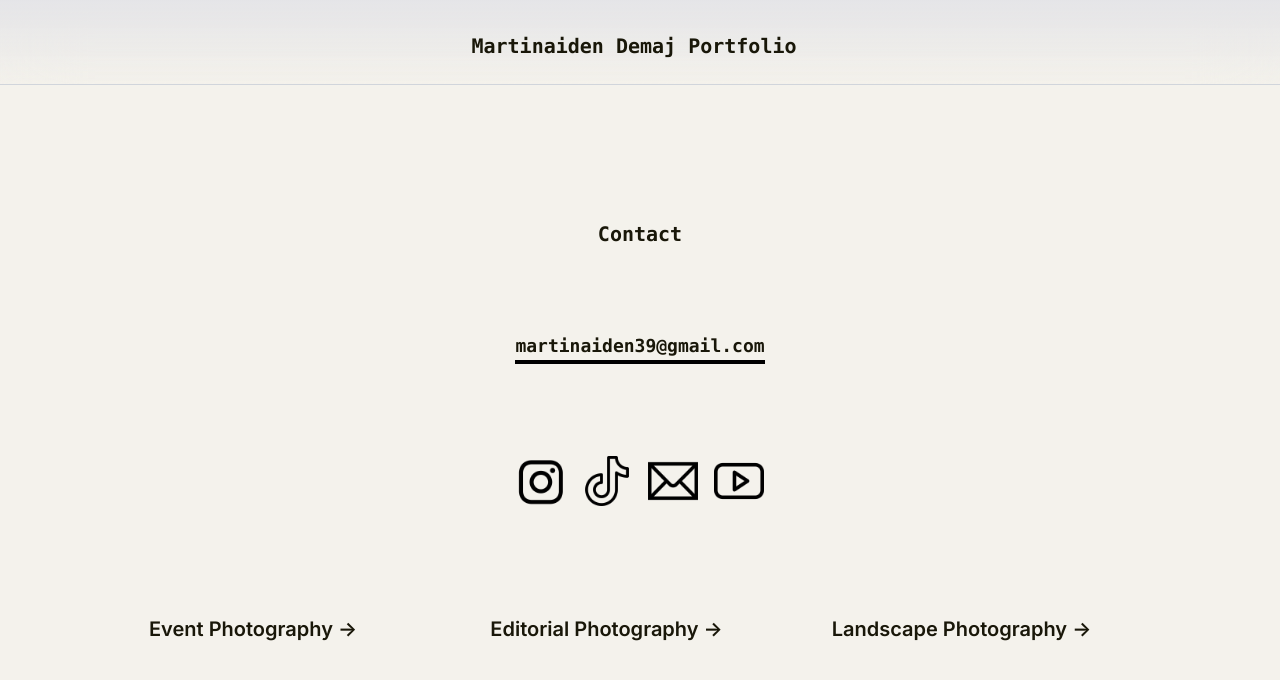
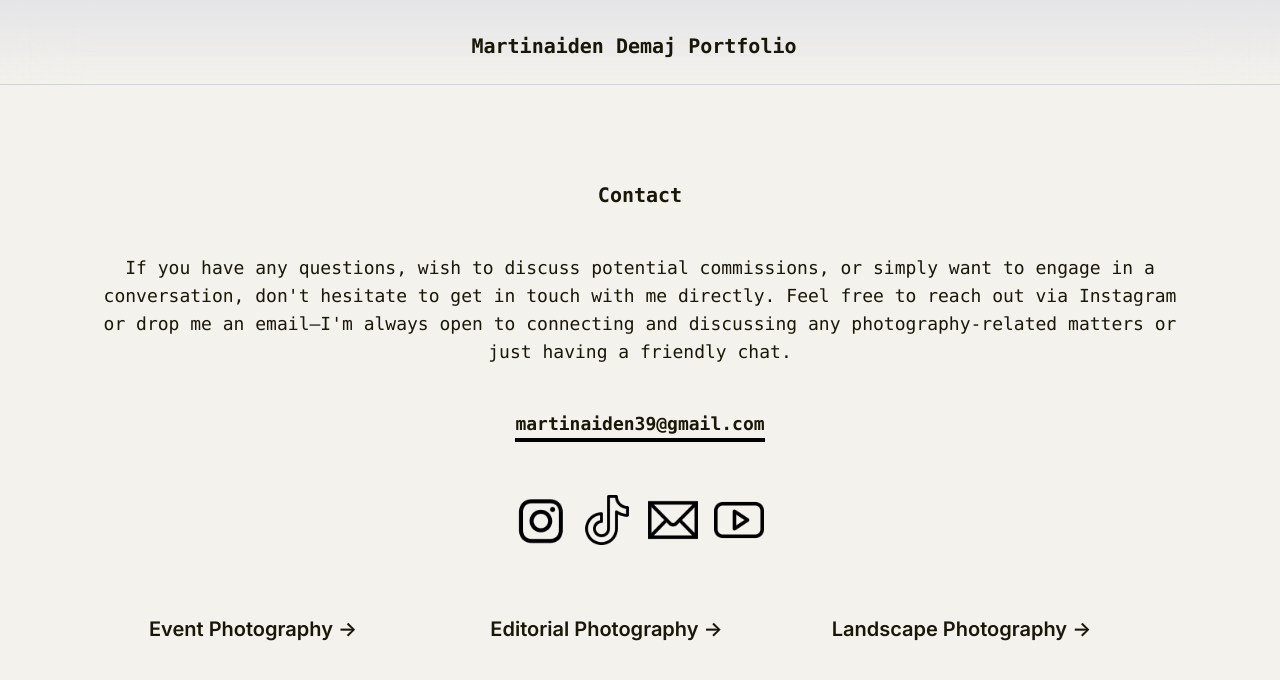
Before and after one commit to AriunbaatarG/martina-portfolio, a Next.js app: page /contact in a window 1280 px wide. Shown: the top 680 px of the page. Built offline with nearby package versions, Linux system fonts and the light colour scheme.

Commit message:
contact final

```diff
--- a/src/app/contact/page.tsx
+++ b/src/app/contact/page.tsx
@@ -13,7 +13,9 @@ export default function contact() {
         <div className="flex items-center justify-center">
             <p className="font-mono font-semibold text-xl">Contact</p>
         </div>
-
+            <p className="font-mono text-lg text-center">
+                If you have any questions, wish to discuss potential commissions, or simply want to engage in a conversation, don&apos;t hesitate to get in touch with me directly. Feel free to reach out via Instagram or drop me an email—I&apos;m always open to connecting and discussing any photography-related matters or just having a friendly chat.
+            </p>
         <div className="flex items-center justify-center border-b-4 border-black">
             <p className="font-mono font-bold text-lg">martinaiden39@gmail.com</p>
         </div>
```
